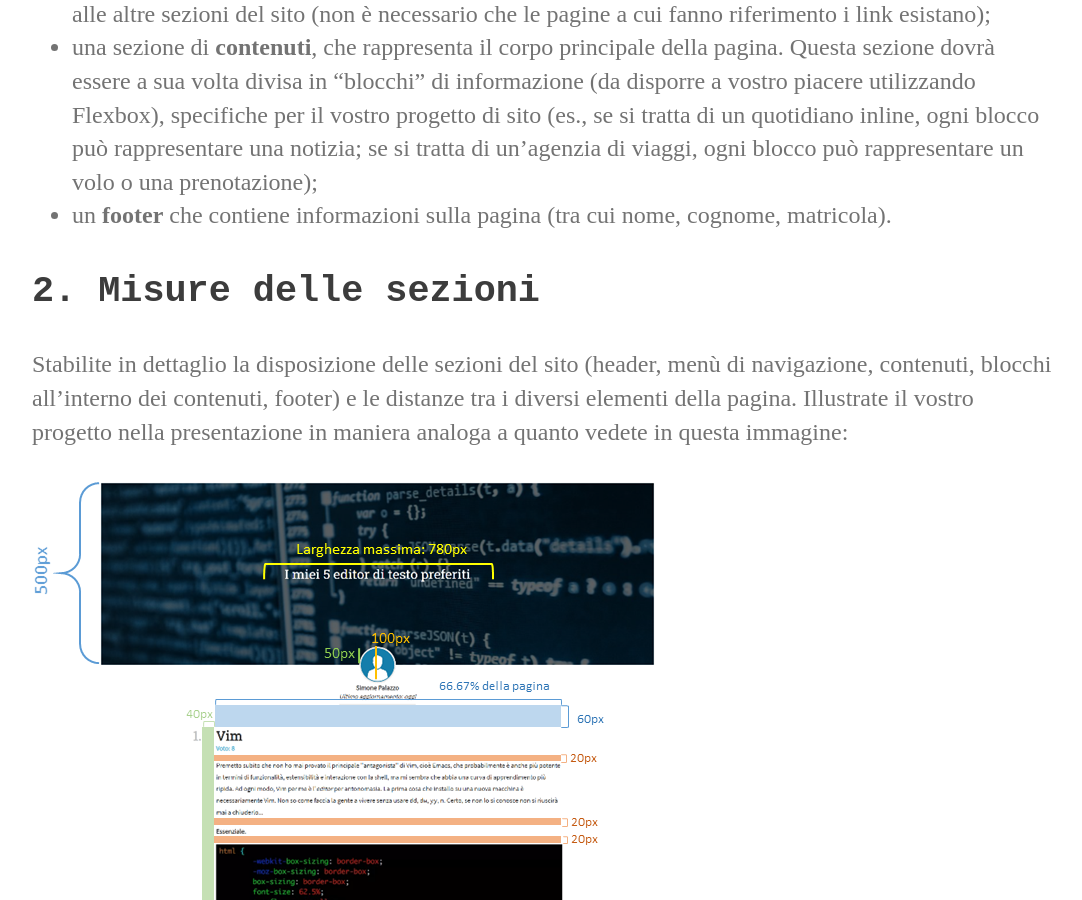
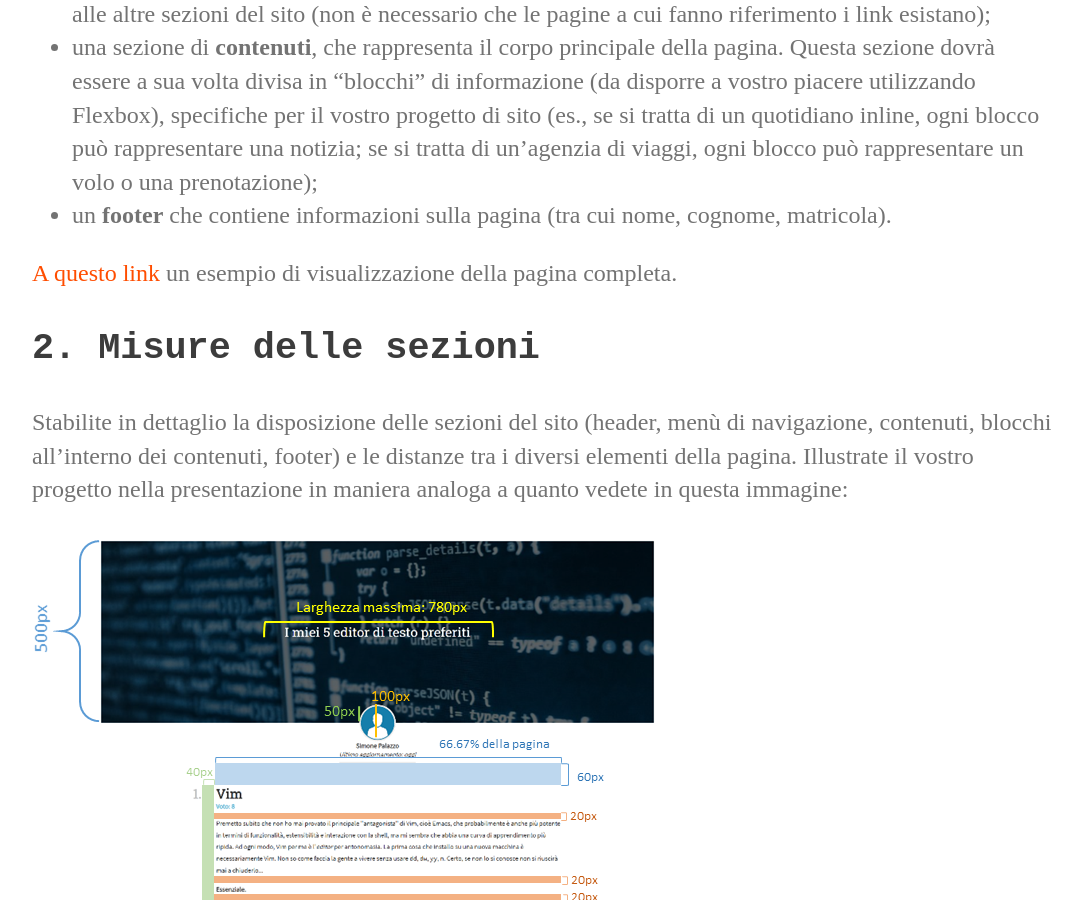
Before and after one commit to perceivelab/database-course, a Jekyll site: the page built from mhw1.md, in a window 1280 px wide and 900 px high, scrolled down 842 px. Shown: the whole window, without its empty margins (96-1178 px from the left). Built offline with Jekyll 4.4.1, drawn with Linux system fonts in a browser that asks for light colours; our own code applies the rules of GitHub Pages for plain Markdown files.

Commit message:
Update mhw1.md

```diff
--- a/mhw1.md
+++ b/mhw1.md
@@ -19,6 +19,8 @@ La struttura della pagina è a vostra scelta, ma dovrà contenere i seguenti ele
 * un **menù di navigazione**, disposto orizzontalmente in alto o verticalmente a lato, contenente dei link alle altre sezioni del sito (non è necessario che le pagine a cui fanno riferimento i link esistano);
 * una sezione di **contenuti**, che rappresenta il corpo principale della pagina. Questa sezione dovrà essere a sua volta divisa in "blocchi" di informazione (da disporre a vostro piacere utilizzando Flexbox), specifiche per il vostro progetto di sito (es., se si tratta di un quotidiano inline, ogni blocco può rappresentare una notizia; se si tratta di un'agenzia di viaggi, ogni blocco può rappresentare un volo o una prenotazione);
 * un **footer** che contiene informazioni sulla pagina (tra cui nome, cognome, matricola).
+
+[A questo link](imgs/mhw1_esempio.png) un esempio di visualizzazione della pagina completa.
 
 ### 2. Misure delle sezioni
 
```
